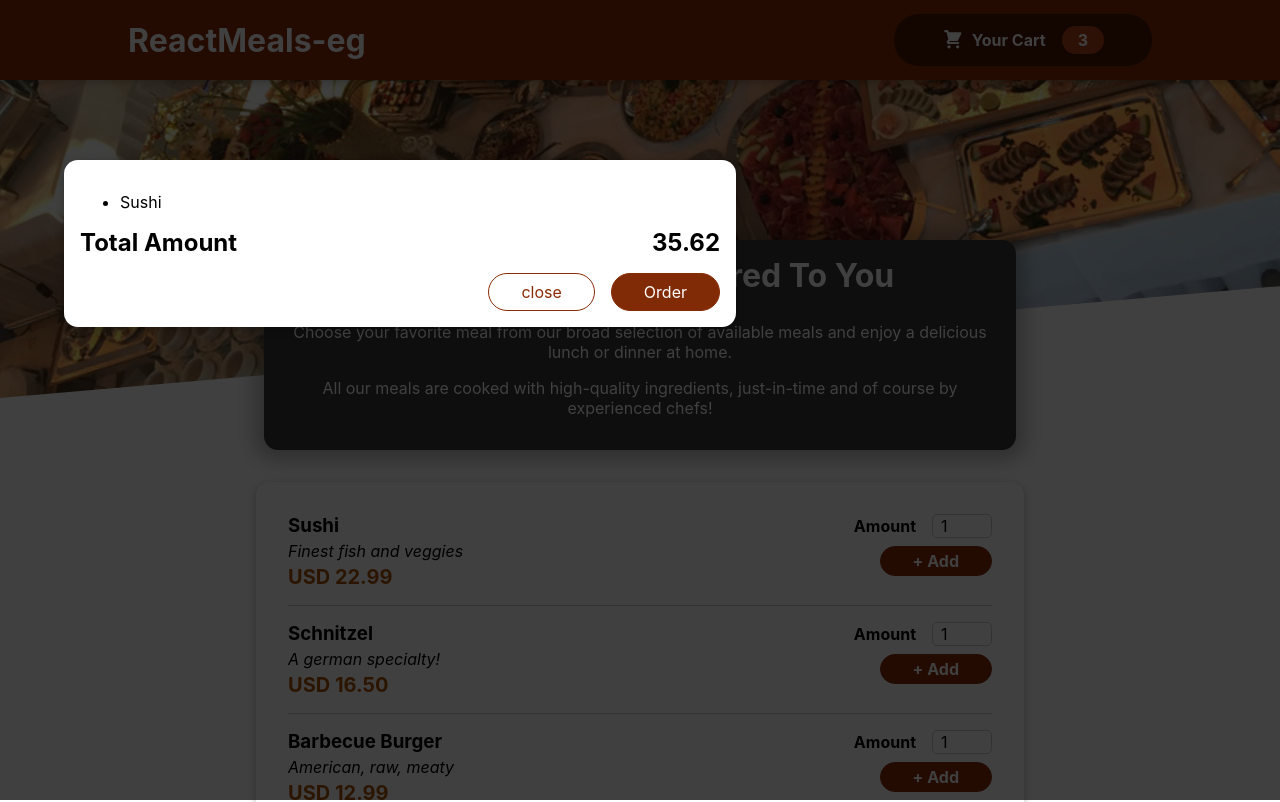
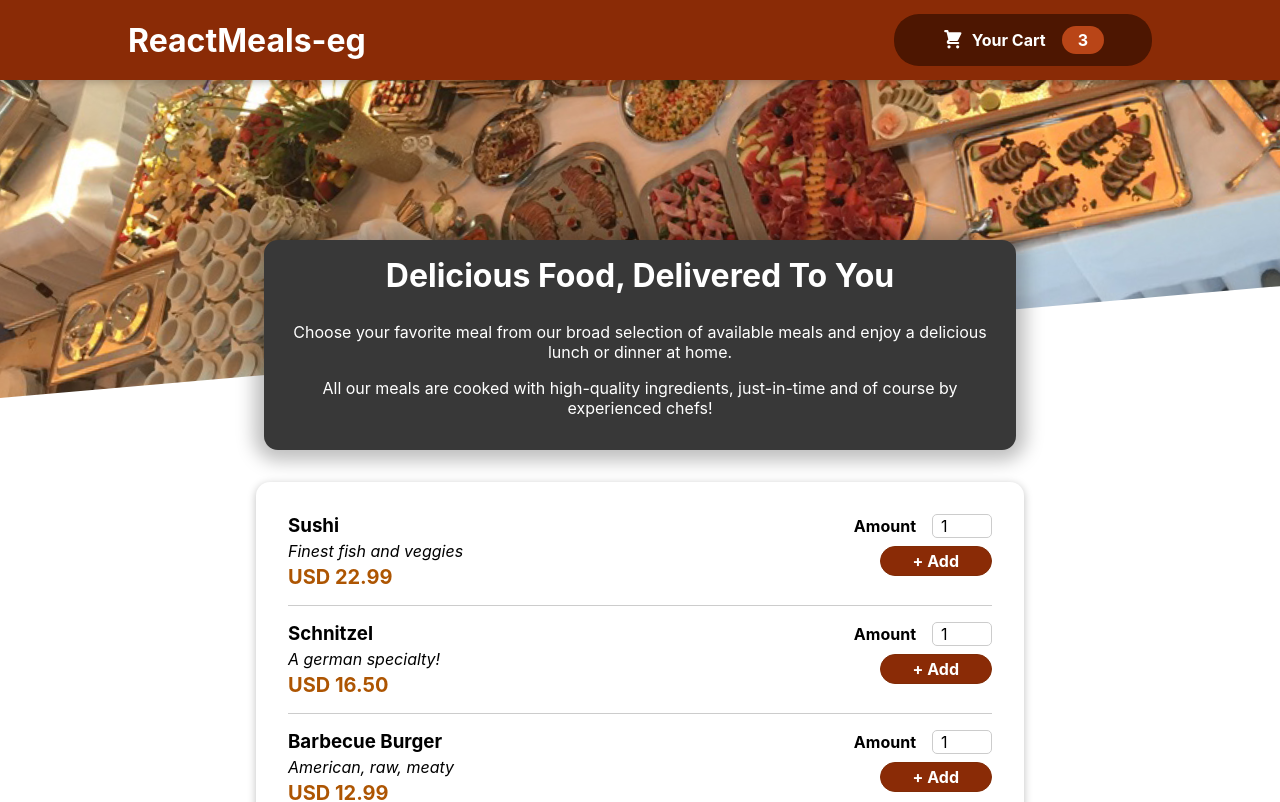
Before and after one commit to dpvirk3/food-order-app, a React (Create React App) app: page / in a window 1280 px wide. Shown: the top 802 px of the page. Built offline with nearby package versions, Linux system fonts and the light colour scheme.

Commit message:
Handle Cart Modal close from close button and backdrop click

```diff
--- a/src/App.js
+++ b/src/App.js
@@ -1,15 +1,27 @@
-import React from "react";
+import React, { useState } from "react";
 import Header from "./Components/Layout/Header";
 import Meals from "./Components/Meals/Meals";
 import Cart from "./Components/Cart/Cart";
+
 function App() {
+  const [cartVisible, setCartVisible] = useState(false);
+
+  const showCartHandler = () => {
+    setCartVisible(true);
+  };
+
+  const hideCartHandler = () => {
+    setCartVisible(false);
+  };
+
   return (
     <React.Fragment>
-      <Cart />
-      <Header />
+      {cartVisible && (
+        <Cart isVisible={cartVisible}  onHide={hideCartHandler} />
+      )}
+      <Header onShow={showCartHandler}/>
 
       <main>
-
         <Meals />
       </main>
     </React.Fragment>
--- a/src/Components/Cart/Cart.js
+++ b/src/Components/Cart/Cart.js
@@ -13,14 +13,14 @@ const Cart = (props) => {
   );
 
   return (
-    <Modal>
+    <Modal onBackdropClick={props.onHide} >
       {cartItems}
       <div className={styles.total}>
         <span>Total Amount</span>
         <span>35.62</span>
       </div>
       <div className={styles.actions}>
-        <button className={styles["button--alt"]}>close</button>
+        <button className={styles["button--alt"]} onClick={props.onHide}>close</button>
         <button className={styles.button}>Order</button>
       </div>
     </Modal>
--- a/src/Components/Layout/Header.js
+++ b/src/Components/Layout/Header.js
@@ -2,16 +2,17 @@ import React, { Fragment } from "react";
 
 import styles from "./Header.module.css";
 import mealImg from "../../assets/meals.jpg";
-import HeaderCartButton from './HeaderCartButton';
+import HeaderCartButton from "./HeaderCartButton";
 
 const Header = (props) => {
+
   return (
     <Fragment>
       <header className={styles.header}>
         <h1>ReactMeals-eg</h1>
-        <HeaderCartButton />
+        <HeaderCartButton onClick={props.onShow} />
       </header>
-      <div className={styles['main-image']}>
+      <div className={styles["main-image"]}>
         <img src={mealImg} alt="A table with delicious meals..." />
       </div>
     </Fragment>
--- a/src/Components/Layout/HeaderCartButton.js
+++ b/src/Components/Layout/HeaderCartButton.js
@@ -6,7 +6,7 @@ import styles from './HeaderCartButton.module.css';
 //3 spans to show icon, label and count as badge
 const HeaderCartButton = (props) => {
   return (
-    <button className={styles.button}>
+    <button className={styles.button} onClick={props.onClick}>
       <span className={styles.icon}>
           <CartIcon/>
       </span>
--- a/src/Components/UI/Modal.js
+++ b/src/Components/UI/Modal.js
@@ -4,7 +4,7 @@ import ReactDOM from "react-dom";
 import styles from "./Modal.module.css";
 
 const Backdrop = (props) => {
-  return <div className={styles.backdrop} />;
+  return <div className={styles.backdrop} onClick={props.onClick} />;
 };
 
 const ModalOverlay = (props) => {
@@ -26,7 +26,7 @@ const Modal = (props) => {
 
   return (
     <Fragment>
-      {ReactDOM.createPortal(<Backdrop />, portalElement)}
+      {ReactDOM.createPortal(<Backdrop onClick={props.onBackdropClick}/>, portalElement)}
       {ReactDOM.createPortal(
         <ModalOverlay>{props.children}</ModalOverlay>,
         portalElement
```
